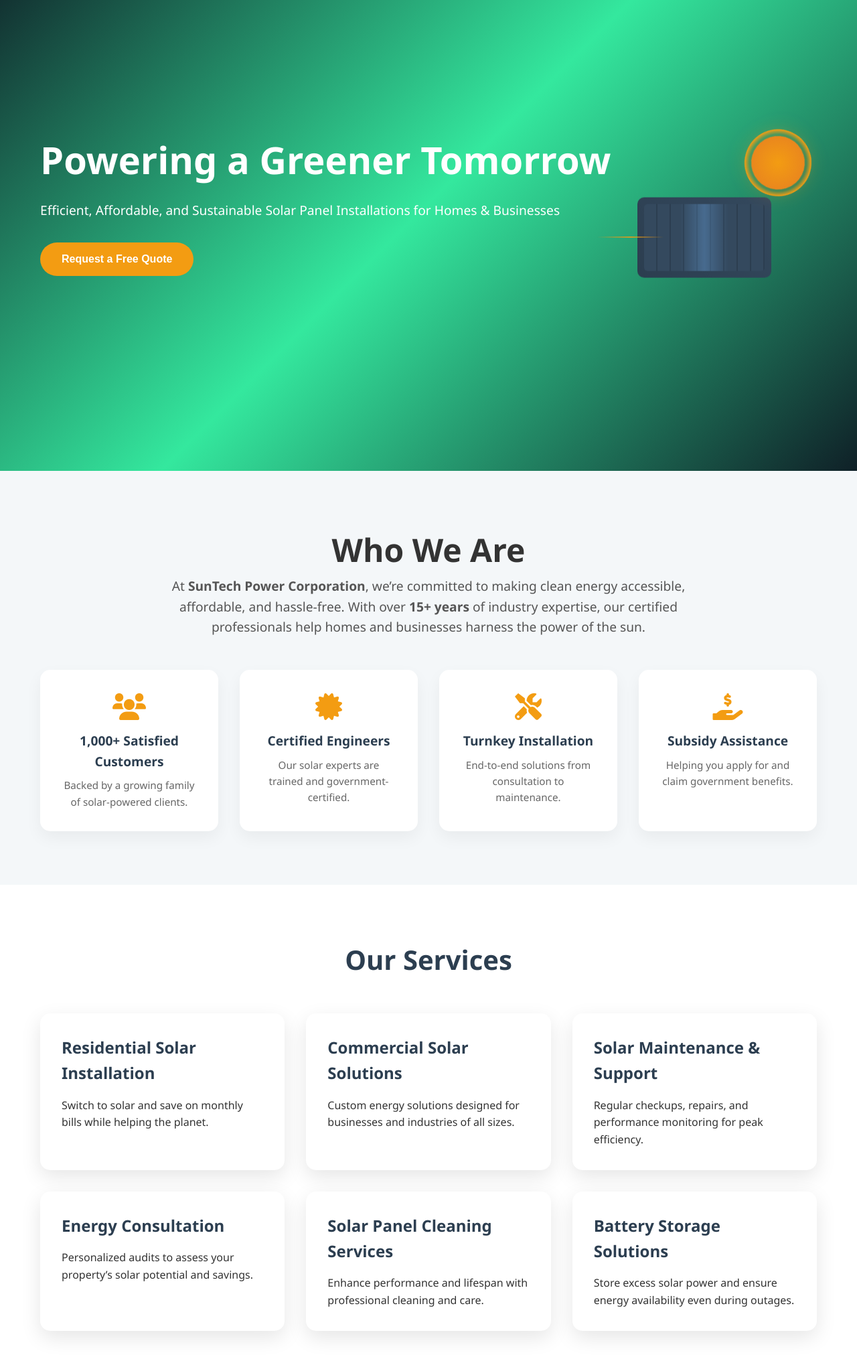
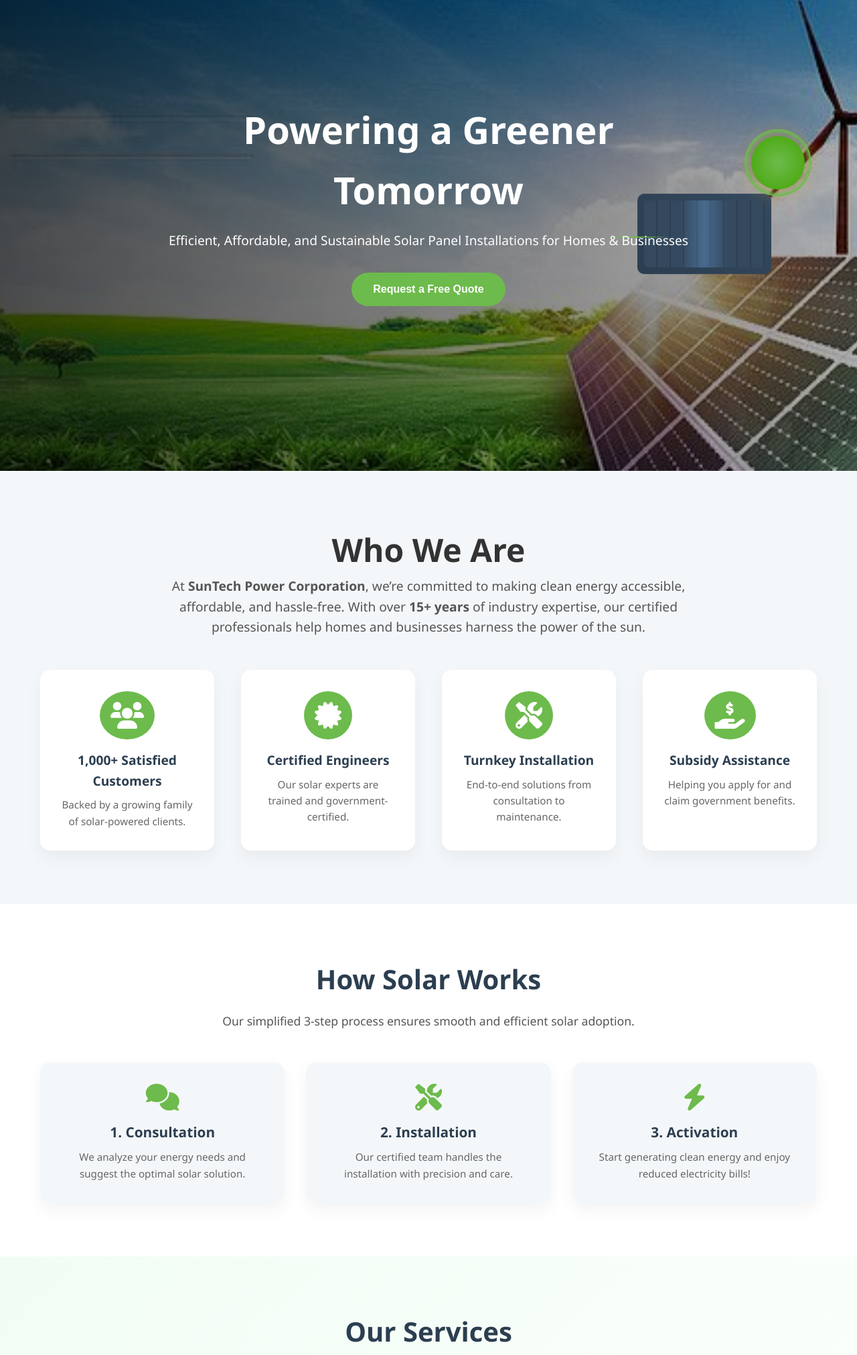
Before and after one commit to Tushaljoshi/solar, a plain HTML site: page frontend/index.html in a window 1280 px wide. Shown: the part 97-2120 px from the top of the page at 67% size. Drawn offline with Linux system fonts and the light colour scheme.

Commit message:
change Frontend design

```diff
--- a/frontend/index.html
+++ b/frontend/index.html
@@ -81,6 +81,31 @@
         </div>
     </section>
 
+        <section id="how-it-works" class="solar-process">
+    <div class="container">
+        <h2>How Solar Works</h2>
+        <p class="solar-subtext">Our simplified 3-step process ensures smooth and efficient solar adoption.</p>
+        <div class="process-steps">
+        <div class="step">
+            <i class="fas fa-comments"></i>
+            <h4>1. Consultation</h4>
+            <p>We analyze your energy needs and suggest the optimal solar solution.</p>
+        </div>
+        <div class="step">
+            <i class="fas fa-tools"></i>
+            <h4>2. Installation</h4>
+            <p>Our certified team handles the installation with precision and care.</p>
+        </div>
+        <div class="step">
+            <i class="fas fa-bolt"></i>
+            <h4>3. Activation</h4>
+            <p>Start generating clean energy and enjoy reduced electricity bills!</p>
+        </div>
+        </div>
+    </div>
+    </section>
+
+
 
     <!-- Services Section -->
     <section id="services" class="services">
@@ -88,26 +113,33 @@
             <h2>Our Services</h2>
             <div class="services-grid">
                 <div class="service-card">
-                    <h3>Residential Solar Installation</h3>
-                    <p>Switch to solar and save on monthly bills while helping the planet.</p>
+                <img src="images/service1.png" class="service-icon" alt="Residential Solar">
+                <h3>Residential Solar Installation</h3>
+                <p>Switch to solar and save on monthly bills while helping the planet.</p>
                 </div>
+
                 <div class="service-card">
+                    <img src="images/service2" class="service-icon" alt="Residential Solar">
                     <h3>Commercial Solar Solutions</h3>
                     <p>Custom energy solutions designed for businesses and industries of all sizes.</p>
                 </div>
                 <div class="service-card">
+                    <img src="images/service3" class="service-icon" alt="Residential Solar">
                     <h3>Solar Maintenance & Support</h3>
                     <p>Regular checkups, repairs, and performance monitoring for peak efficiency.</p>
                 </div>
                 <div class="service-card">
+                    <img src="images/service4" class="service-icon" alt="Residential Solar">
                     <h3>Energy Consultation</h3>
                     <p>Personalized audits to assess your property’s solar potential and savings.</p>
                 </div>
                 <div class="service-card">
+                    <img src="images/service5" class="service-icon" alt="Residential Solar">
                     <h3>Solar Panel Cleaning Services</h3>
                     <p>Enhance performance and lifespan with professional cleaning and care.</p>
                 </div>
                 <div class="service-card">
+                    <img src="images/service6" class="service-icon" alt="Residential Solar">
                     <h3>Battery Storage Solutions</h3>
                     <p>Store excess solar power and ensure energy availability even during outages.</p>
                 </div>
@@ -224,6 +256,30 @@
         </div>
     </section>
 
+        <section class="why-us">
+    <div class="container">
+        <h2>Why Choose SunTech?</h2>
+        <div class="benefits-grid">
+        <div class="benefit-card">
+            <i class="fas fa-leaf"></i>
+            <h3>Green Commitment</h3>
+            <p>We plant a tree for every 1 kW installed.</p>
+        </div>
+        <div class="benefit-card">
+            <i class="fas fa-globe"></i>
+            <h3>Eco Certified</h3>
+            <p>All our panels are ISO & MNRE compliant.</p>
+        </div>
+        <div class="benefit-card">
+            <i class="fas fa-bolt"></i>
+            <h3>High Efficiency</h3>
+            <p>We use only Tier 1 solar modules for better performance.</p>
+        </div>
+        </div>
+    </div>
+    </section>
+
+
 
 
     <!-- Calculator Section -->
@@ -329,6 +385,14 @@
     </section>
 
     <!-- Footer -->
+    <div class="footer-image">
+    <img src="images/footer-solar.jpg" alt="Solar Drone"
+    style="width: 100%; height: 220px; object-fit: cover; border-radius: 15px 15px 0 0;" />
+</div>
+
+
+
+
     <footer class="footer">
         <div class="container">
             <div class="footer-content">
--- a/frontend/script.js
+++ b/frontend/script.js
@@ -257,6 +257,14 @@ const observer = new IntersectionObserver((entries) => {
     });
 }, observerOptions);
 
+document.querySelectorAll('.service-card').forEach(card => {
+    card.style.opacity = '0';
+    card.style.transform = 'translateY(40px)';
+    card.style.transition = 'all 0.6s ease';
+    observer.observe(card);
+});
+
+
 // Observe elements for animation
 document.querySelectorAll('.benefit-card, .service-card').forEach(card => {
     card.style.opacity = '0';
@@ -279,18 +287,28 @@ window.addEventListener('scroll', () => {
 window.addEventListener('load', () => {
     document.body.classList.add('loaded');
 
-    // Animate hero elements
     const heroElements = document.querySelectorAll('.hero h1, .hero p, .hero-buttons');
-    heroElements.forEach((element, index) => {
+    heroElements.forEach((el, i) => {
+        el.style.opacity = '0';
+        el.style.transform = 'translateY(40px)';
         setTimeout(() => {
-            element.style.opacity = '1';
-            element.style.transform = 'translateY(0)';
-        }, index * 200);
+            el.style.transition = 'all 0.8s ease';
+            el.style.opacity = '1';
+            el.style.transform = 'translateY(0)';
+        }, i * 300);
     });
 });
 
+
 // Initialize
 document.addEventListener('DOMContentLoaded', () => {
+
+    document.querySelectorAll('.about-card').forEach(card => {
+    card.style.opacity = '0';
+    card.style.transform = 'translateY(40px)';
+    card.style.transition = 'all 0.6s ease';
+    observer.observe(card);
+});
     // Set initial styles for animated elements
     const animatedElements = document.querySelectorAll('.hero h1, .hero p, .hero-buttons');
     animatedElements.forEach(element => {
--- a/frontend/style.css
+++ b/frontend/style.css
@@ -42,7 +42,7 @@ body {
     align-items: center;
     font-size: 1.5rem;
     font-weight: bold;
-    color: #f39c12;
+    color: #6dbb4c;
 }
 
 .nav-logo i {
@@ -64,7 +64,7 @@ body {
 }
 
 .nav-menu a:hover {
-    color: #f39c12;
+    color: #6dbb4c;
 }
 
 .hamburger {
@@ -86,38 +86,78 @@ body {
     min-height: 100vh;
     display: flex;
     align-items: center;
-    background: linear-gradient(135deg, #0f2027, #34e89e, #0f2027);
+    justify-content: center;
+    background: url("images/hero.jpg") center/cover no-repeat;
     color: white;
     position: relative;
+    text-align: center;
+    padding: 2rem;
     overflow: hidden;
 }
 
+.hero::after {
+    content: "";
+    position: absolute;
+    inset: 0;
+    background: linear-gradient(to right, rgba(0,0,0,0.7), rgba(0,0,0,0.3));
+    z-index: 0;
+}
+
 .hero-content {
-    flex: 1;
-    max-width: 1200px;
-    margin: 0 auto;
-    padding: 0 20px;
+    position: relative;
     z-index: 2;
+    max-width: 800px;
+    animation: fadeUp 1s ease-in-out both;
 }
 
 .hero h1 {
     font-size: 3.5rem;
     margin-bottom: 1rem;
-    animation: fadeInUp 1s ease;
+    font-weight: 700;
+    animation: fadeUp 1s ease-in-out 0.3s both;
 }
 
 .hero p {
     font-size: 1.2rem;
     margin-bottom: 2rem;
-    opacity: 0.9;
-    animation: fadeInUp 1s ease 0.3s both;
+    animation: fadeUp 1s ease-in-out 0.6s both;
 }
 
 .hero-buttons {
     display: flex;
+    justify-content: center;
     gap: 1rem;
-    animation: fadeInUp 1s ease 0.6s both;
+    animation: fadeUp 1s ease-in-out 0.9s both;
 }
+
+@keyframes fadeUp {
+    from {
+        opacity: 0;
+        transform: translateY(40px);
+    }
+    to {
+        opacity: 1;
+        transform: translateY(0);
+    }
+}
+
+.btn-primary {
+    background: #6dbb4c;
+    color: white;
+    padding: 1rem 2rem;
+    border-radius: 50px;
+    border: none;
+    font-weight: 600;
+    font-size: 1rem;
+    transition: all 0.3s ease;
+}
+
+.btn-primary:hover {
+    background: white;
+    color: #6dbb4c;
+    box-shadow: 0 0 15px rgba(109, 187, 76, 0.5);
+}
+
 
 .btn-primary, .btn-secondary {
     padding: 1rem 2rem;
@@ -130,21 +170,6 @@ body {
     text-decoration: none;
     display: inline-block;
 }
-
-.btn-primary {
-    background: #f39c12;
-    color: white;
-}
-
-.btn-primary:hover {
-    background: #e67e22;
-    transform: translateY(-2px);
-    background: white;
-    color: #00c9ff;
-    border-color: #00c9ff;
-
-}
-
 .btn-secondary {
     background: transparent;
     color: white;
@@ -190,7 +215,7 @@ body {
 .sun {
     width: 80px;
     height: 80px;
-    background: radial-gradient(circle, #f39c12, #e67e22);
+    background: radial-gradient(circle, #6dbb4c, #43a402);
     border-radius: 50%;
     position: absolute;
     top: -100px;
@@ -206,7 +231,7 @@ body {
     left: -10px;
     right: -10px;
     bottom: -10px;
-    background: radial-gradient(circle, transparent 60%, #f39c12 70%, transparent 80%);
+    background: radial-gradient(circle, transparent 60%, #6dbb4c 70%, transparent 80%);
     border-radius: 50%;
 }
 
@@ -216,11 +241,50 @@ body {
     left: -50px;
     width: 100px;
     height: 2px;
-    background: linear-gradient(90deg, transparent, #f39c12, transparent);
+    background: linear-gradient(90deg, transparent, #6dbb4c, transparent);
     animation: energyFlow 2s ease-in-out infinite;
 }
 
 /* About Section */
+.about-card {
+    background: white;
+    padding: 2rem;
+    border-radius: 15px;
+    box-shadow: 0 10px 25px rgba(0, 0, 0, 0.05);
+    transition: all 0.4s ease;
+    position: relative;
+    overflow: hidden;
+    text-align: center;
+}
+
+.about-card:hover {
+    transform: translateY(-10px) scale(1.02);
+    box-shadow: 0 20px 40px rgba(0, 0, 0, 0.1);
+}
+
+.about-card i {
+    font-size: 2.5rem;
+    color: white;
+    background: #6dbb4c;
+    padding: 1rem;
+    border-radius: 50%;
+    margin-bottom: 1rem;
+    display: inline-flex;
+    align-items: center;
+    justify-content: center;
+    transition: background 0.3s ease;
+}
+
+.about-card:hover i {
+    background: #4caf50;
+}
+
+.about-features-grid {
+    display: grid;
+    grid-template-columns: repeat(auto-fit, minmax(250px, 1fr));
+    gap: 2.5rem;
+}
+
 .enhanced-about {
     background: #f4f7f9;
     padding: 5rem 0;
@@ -235,29 +299,6 @@ body {
     margin: 0 auto 3rem;
 }
 
-.about-features-grid {
-    display: grid;
-    grid-template-columns: repeat(auto-fit, minmax(250px, 1fr));
-    gap: 2rem;
-}
-
-.about-card {
-    background: white;
-    padding: 2rem;
-    border-radius: 15px;
-    box-shadow: 0 10px 25px rgba(0, 0, 0, 0.05);
-    transition: transform 0.3s ease;
-}
-
-.about-card:hover {
-    transform: translateY(-8px);
-}
-
-.about-card i {
-    font-size: 2.5rem;
-    color: #f39c12;
-    margin-bottom: 1rem;
-}
 
 .about-card h4 {
     font-size: 1.2rem;
@@ -291,7 +332,7 @@ body {
 
 .benefit-card i {
     font-size: 3rem;
-    color: #f39c12;
+    color: #6dbb4c;
     margin-bottom: 1rem;
 }
 
@@ -304,7 +345,9 @@ body {
 /* Services Section */
 .services {
     padding: 5rem 0;
+    background: linear-gradient(135deg, #f1fdf4, #ffffff);
 }
+
 
 .services h2 {
     text-align: center;
@@ -322,22 +365,32 @@ body {
 .service-card {
     background: white;
     padding: 2rem;
-    border-radius: 15px;
-    box-shadow: 0 5px 15px rgba(0, 0, 0, 0.05);
-    transition: all 0.3s ease-in-out;
+    border-radius: 20px;
+    box-shadow: 0 10px 25px rgba(0, 0, 0, 0.05);
+    transition: all 0.4s ease;
+    text-align: center;
+    position: relative;
+    overflow: hidden;
 }
 
 .service-card:hover {
-    transform: translateY(-8px);
-    box-shadow: 0 15px 30px rgba(0, 0, 0, 0.15);
-    background: #fdfefe;
+    transform: translateY(-10px);
+    box-shadow: 0 20px 40px rgba(0, 0, 0, 0.1);
 }
+
+.service-icon {
+    width: 190px;
+    height: 80px;
+    object-fit: contain;
+    margin-bottom: 1rem;
+}
+
 
 .service-card {
     background: white;
     padding: 2rem;
     border-radius: 15px;
-    box-shadow: 0 10px 30px rgba(0, 0, 0, 0.1);
+    box-shadow: 0 100px 60px rgba(0, 0, 0, 0.1);
     transition: transform 0.3s ease;
 }
 
@@ -476,7 +529,7 @@ body {
 }
 .testimonial-icon {
     font-size: 2rem;
-    color: #f39c12;
+    color: #6dbb4c;
     margin-bottom: 1rem;
 }
 
@@ -493,7 +546,7 @@ body {
 }
 
 .avatar {
-    background: #f39c12;
+    background: #6dbb4c;
     color: white;
     font-weight: bold;
     font-size: 1.2rem;
@@ -521,6 +574,36 @@ body {
 .testimonial-author span {
     font-size: 0.9rem;
     color: #888;
+}
+
+
+.why-us h2 {
+  text-align: center;
+  font-size: 2.5rem;
+  margin-bottom: 30px; /* Heading aur cards ke beech gap */
+  color: #333;
+}
+
+.benefits-grid {
+  display: flex;
+  gap: 20px; /* Cards ke beech gap */
+  justify-content: center;
+}
+
+.benefit-card {
+  background: #f9f9f9;
+  padding: 20px;
+  border-radius: 8px;
+  text-align: center;
+  transition: transform 0.3s ease, box-shadow 0.3s ease;
+  cursor: pointer;
+  margin-bottom: 50px;
+  width: 250px; /* fixed width for uniform cards */
+}
+
+.benefit-card:hover {
+  transform: translateY(-10px);
+  box-shadow: 0 8px 15px rgba(0,0,0,0.2);
 }
 
 /* Contact Section */
@@ -561,7 +644,7 @@ body {
 }
 
 .contact-item i {
-    color: #f39c12;
+    color: #6dbb4c;
     margin-right: 1rem;
     width: 20px;
 }
@@ -592,7 +675,7 @@ body {
 
 /* Footer */
 .footer {
-    background: #2c3e50;
+    background: #61615f;
     color: white;
     padding: 3rem 0 1rem;
 }
@@ -609,7 +692,7 @@ body {
     align-items: center;
     font-size: 1.5rem;
     font-weight: bold;
-    color: #f39c12;
+    color: #6dbb4c;
     margin-bottom: 1rem;
 }
 
@@ -619,8 +702,9 @@ body {
 }
 
 .footer-section h4 {
+    font-size: 1.6rem;
     margin-bottom: 1rem;
-    color: #f39c12;
+    color: #6dbb4c;
 }
 .footer-section ul {
     list-style: none;
@@ -641,8 +725,9 @@ body {
 }
 
 .footer-section a:hover {
-    color: #f39c12;
+    color: #6dbb4c;
 }
+
 
 .social-links {
     display: flex;
@@ -661,7 +746,7 @@ body {
 }
 
 .social-links a:hover {
-    background: #f39c12;
+    background: #6dbb4c;
     transform: translateY(-2px);
 }
 
@@ -671,6 +756,60 @@ body {
     border-top: 1px solid #34495e;
     color: #bdc3c7;
 }
+
+.solar-process {
+    padding: 5rem 0;
+    background: #ffffff;
+    text-align: center;
+}
+
+.solar-process h2 {
+    font-size: 2.5rem;
+    color: #2c3e50;
+    margin-bottom: 1rem;
+}
+
+.solar-subtext {
+    font-size: 1.1rem;
+    color: #555;
+    margin-bottom: 3rem;
+}
+
+.process-steps {
+    display: grid;
+    grid-template-columns: repeat(auto-fit, minmax(250px, 1fr));
+    gap: 2rem;
+}
+
+.step {
+    background: #f4f7f9;
+    padding: 2rem;
+    border-radius: 15px;
+    box-shadow: 0 10px 25px rgba(0, 0, 0, 0.05);
+    transition: transform 0.3s ease;
+}
+
+.step:hover {
+    transform: translateY(-8px);
+}
+
+.step i {
+    font-size: 2.5rem;
+    color: #6dbb4c;
+    margin-bottom: 1rem;
+}
+
+.step h4 {
+    font-size: 1.3rem;
+    color: #2c3e50;
+    margin-bottom: 0.5rem;
+}
+
+.step p {
+    color: #666;
+    font-size: 0.95rem;
+}
+
 
 /* Animations */
 @keyframes fadeInUp {
@@ -795,7 +934,7 @@ body {
     border-radius: 15px;
     box-shadow: 0 5px 15px rgba(0, 0, 0, 0.05);
     transition: all 0.3s ease-in-out;
-    border-left: 5px solid #f39c12;
+    border-left: 5px solid #6dbb4c;
 }
 
 .project-card:hover {
```
Also changed, not shown: frontend/images/footer-solar.jpg (added), frontend/images/hero.jpg (added), frontend/images/service1.png (added), 5 other files.
